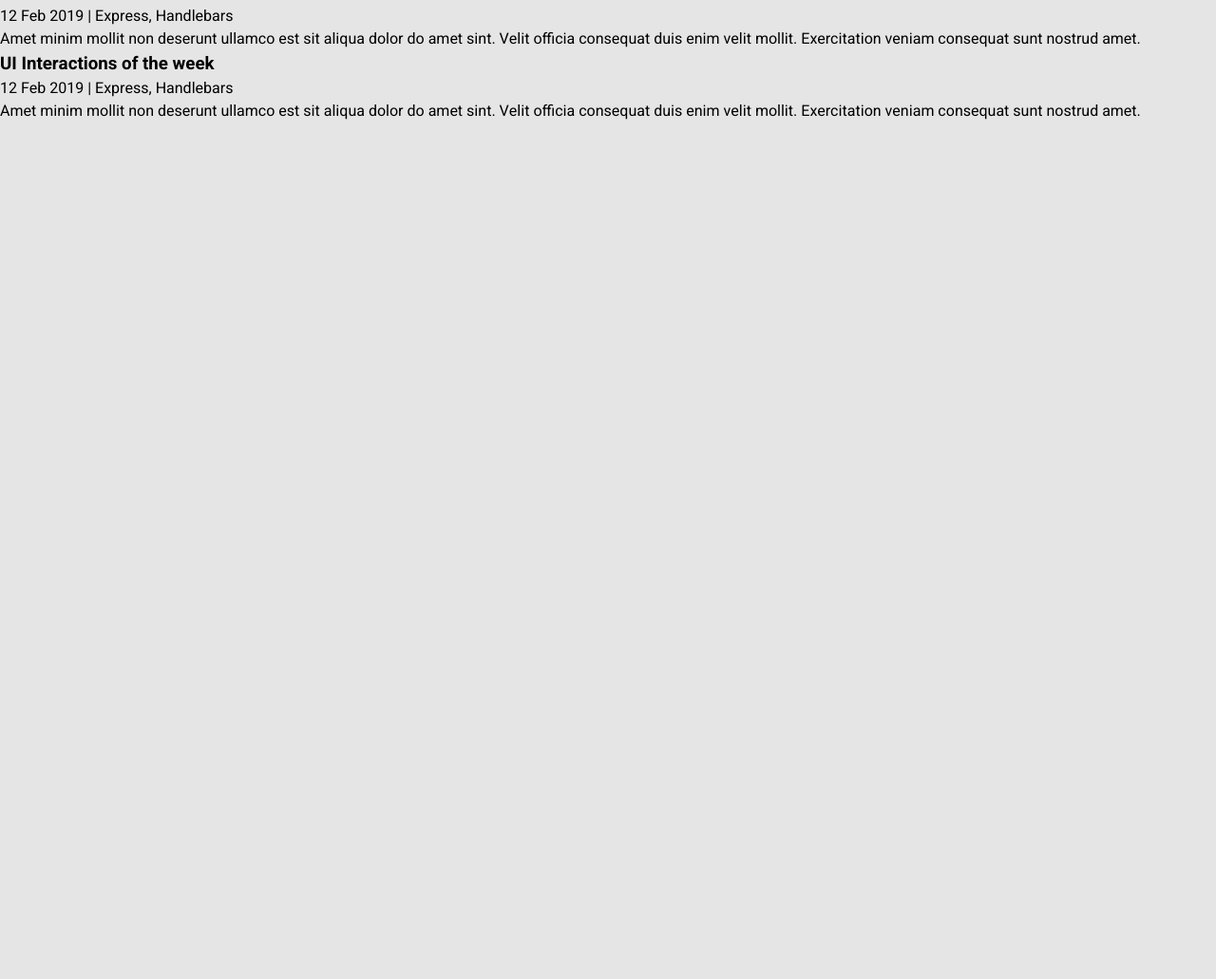
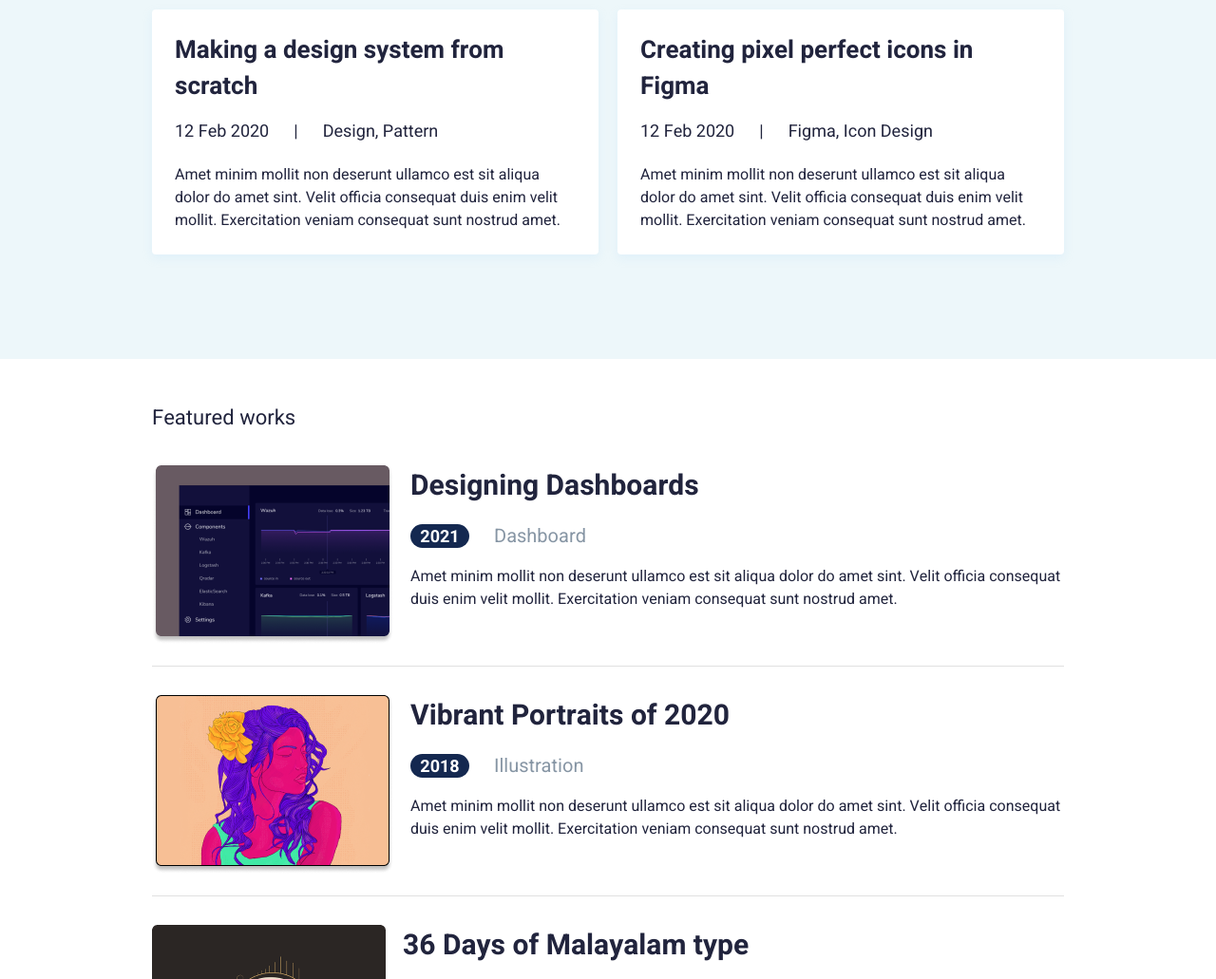
Before and after one commit to Waqar-Hyder/my-portfolio, a plain HTML site: page index.html in a window 1280 px wide. Shown: the part 767-1798 px from the top of the page at 95% size. Before the commit the page ends 896 px from the top, so only its background shows below. Drawn offline with Linux system fonts and the light colour scheme.

Commit message:
desktop view done

```diff
--- a/css/styles.css
+++ b/css/styles.css
@@ -2,7 +2,7 @@ html, body{
     font-family: 'Heebo', sans-serif;
     margin: 0;
     padding: 0;
-    background-color: #E5E5E5;
+    /* background-color: #E5E5E5; */
 }
 header nav{
     height: 50px;
@@ -68,18 +68,16 @@ line-height: 24px;
 color: #21243D;
 }
 .hero-section .hero-inner .col-left button{
-    margin-top: 40px;
-    width: 208px;
-    height: 47px;
-    left: 148px;
-    top: 477px;
-
-    /* Primary */
-
+    margin-top: 38px;
     background: #FF6464;
     border-radius: 2px;
+    color: white;
+    padding: 10px 20px;
+    text-align: center;
+    max-width: fit-content;
     font-weight: 500;
     font-size: 20px;
+    border: #FF6464;
     line-height: 29px;
 
     color: #FFFFFF;
@@ -91,3 +89,170 @@ color: #21243D;
     justify-content: flex-end;
     align-items: center;
 }
+.post-section{
+    height: 396px;
+left: 0px;
+top: 595px;
+
+background: #EDF7FA;
+padding: 32px 0;
+}
+.post-section-inner{
+    max-width: 960px;
+    margin: 0 auto;
+}
+.post-section .post-header h2{
+    font-weight: 400;
+font-size: 22px;
+line-height: 60px;
+
+/* Dark Color */
+
+color: #21243D;
+}
+.post-header{
+    display: flex;
+    align-items: center;
+    justify-content: space-between;
+}
+.post-header a{
+    text-decoration: none;
+    font-weight: 400;
+font-size: 16px;
+line-height: 24px;
+text-align: right;
+
+/* Secondry */
+
+color: #00A8CC;
+}
+.posts{
+    display: flex;
+    gap: 20px;
+}
+.posts .post-item{
+    background: #FFFFFF;
+    box-shadow: 0px 4px 10px rgba(187, 225, 250, 0.25);
+    border-radius: 4px;
+    padding: 24px;
+}
+.posts .post-item #firstheading{
+    font-weight: 700;
+font-size: 26px;
+line-height: 38px;
+color: #21243D;
+margin-bottom: 16px;
+}
+.posts .post-item .meta{
+    font-weight: 400;
+font-size: 18px;
+line-height: 26px;
+
+/* Dark Color */
+
+color: #21243D;
+display: flex;
+gap: 26px;
+align-items: center;
+margin-bottom: 20px;
+}
+.posts .post-item p{
+    font-weight: 400;
+font-size: 16px;
+line-height: 24px;
+
+/* Dark Color */
+
+color: #21243D;
+}
+.featured-section{
+   background-color:#fff;
+   padding: 32px 0;
+}
+.featured-section-inner{
+    max-width: 960px;
+    margin: 0 auto;
+}
+.featured-section-inner .fs-header h2{
+font-weight: 400;
+font-size: 22px;
+line-height: 60px;
+color: #21243D;
+margin-bottom: 20px;
+}
+.featured-section-inner .fs-list .fs-item {
+    display: flex;
+    gap: 18px;
+    padding-bottom: 16px;
+    margin-bottom: 30px;
+    border-bottom: 1px solid #E0E0E0;
+}
+.fs-list .fs-item h3{
+    font-weight: 700;
+font-size: 30px;
+line-height: 44px;
+/* identical to box height */
+
+
+/* Dark Color */
+
+color: #21243D;
+margin-bottom: 16px;
+}
+.fs-item-right .item-meta{
+    display: flex;
+    align-items: center;
+    gap: 26px;
+}
+.fs-item-right .item-meta .badge{
+width: 62px;
+height: 25px;
+background: #142850;
+border-radius: 16px;
+font-weight: 900;
+font-size: 18px;
+color: #FFFFFF;
+text-align: center;
+}
+.fs-item-right .item-meta .category{
+    font-weight: 400;
+font-size: 20px;
+line-height: 29px;
+color: #8695A4;
+}
+.fs-item-right .description{
+    margin-top: 16px;
+    font-weight: 400;
+font-size: 16px;
+line-height: 24px;
+
+/* Dark Color */
+
+color: #21243D;
+}
+.footer{
+    background-color: #fff;
+    max-width: 960px;
+    margin: 0 auto;
+    display: flex;
+    height: 182px;
+    align-items: center;
+    justify-content: center;
+}
+@media  all and (max-width:600px) {
+    .hero-section .hero-inner{
+        flex-direction: column-reverse;
+    }
+    .hero-section .hero-inner .col-right {
+        margin-bottom: 30px;
+    }
+    .hero-section .hero-inner .col-left {
+        text-align: center;
+        margin: 0 20px;
+    }
+    .hero-section .hero-inner .col-left button{
+        margin-left: auto;
+        margin-right: auto;
+    }
+
+}
--- a/index.html
+++ b/index.html
@@ -4,7 +4,7 @@
     <meta charset="UTF-8">
     <meta http-equiv="X-UA-Compatible" content="IE=edge">
     <meta name="viewport" content="width=device-width, initial-scale=1.0">
-    <title>Document</title>
+    <title>Waqar Hyder</title>
     <link rel="preconnect" href="https://fonts.googleapis.com">
     <link rel="preconnect" href="https://fonts.gstatic.com" crossorigin>
     <link href="https://fonts.googleapis.com/css2?family=Heebo:wght@400;500;700&display=swap" rel="stylesheet">
@@ -40,6 +40,7 @@
       </div>
     </section>
     <section class="post-section">
+      <div class="post-section-inner">
       <div class="post-header">
         <h2>Recent Posts</h2>
         <a href="#"> View All</a>
@@ -47,20 +48,81 @@
       <div class="posts">
         <article class="post-item">
           <header>
-            <h3  id="firstheading">UI Interactions of the week</h3>
+            <h3  id="firstheading">Making a design system from scratch</h3>
           </header>
-            <div><span class="published-date">12 Feb 2019</span> | <span class="category"> Express, Handlebars </span> </div>
+          <div class="meta"><span>12 Feb 2020</span><span>|</span><span>Design, Pattern</span></div>
             <p>Amet minim mollit non deserunt ullamco est sit aliqua dolor do amet sint. Velit officia consequat duis enim velit mollit. Exercitation veniam consequat sunt nostrud amet.</p>
         </article>
         <article class="post-item">
           <header>
-            <h3  id="firstheading">UI Interactions of the week</h3>
+            <h3  id="firstheading">Creating pixel perfect icons in Figma</h3>
           </header>
-            <div><span class="published-date">12 Feb 2019</span> | <span class="category"> Express, Handlebars </span> </div>
+          <div class="meta"><span>12 Feb 2020</span><span>|</span><span>Figma, Icon Design </span></div>
             <p>Amet minim mollit non deserunt ullamco est sit aliqua dolor do amet sint. Velit officia consequat duis enim velit mollit. Exercitation veniam consequat sunt nostrud amet.</p>
         </article>
       </div>
+    </div>
 
+    </section>
+    <section class="featured-section">
+      <div class="featured-section-inner">
+        <div class="fs-header">
+          <h2> Featured works</h2>
+        </div>
+        <div class="fs-list">
+          <div class="fs-item">
+          <div class="fs-item-left">
+            <img src="./images/fs1.png" alt="Featured Image">
+          </div>
+          <div class="fs-item-right">
+            <h3>Designing Dashboards</h3>
+            <div class="item-meta">
+              <div class="badge">2021</div>
+              <div class="category">Dashboard</div>
+            </div>
+            <div class="description">
+              Amet minim mollit non deserunt ullamco est sit aliqua dolor do amet sint. Velit officia consequat duis enim velit mollit. Exercitation veniam consequat sunt nostrud amet.
+            </div>
+          </div>
+
+          </div>
+          <div class="fs-item">
+            <div class="fs-item-left">
+              <img src="./images/fs2.png" alt="Featured Image">
+            </div>
+            <div class="fs-item-right">
+              <h3>Vibrant Portraits of 2020</h3>
+              <div class="item-meta">
+                <div class="badge">2018</div>
+                <div class="category">Illustration</div>
+              </div>
+              <div class="description">
+                Amet minim mollit non deserunt ullamco est sit aliqua dolor do amet sint. Velit officia consequat duis enim velit mollit. Exercitation veniam consequat sunt nostrud amet.
+              </div>
+            </div>
+
+            </div>
+            <div class="fs-item">
+              <div class="fs-item-left">
+                <img src="./images/fs3.png" alt="Featured Image">
+              </div>
+              <div class="fs-item-right">
+                <h3>36 Days of Malayalam type</h3>
+                <div class="item-meta">
+                  <div class="badge">2018</div>
+                  <div class="category">Typography</div>
+                </div>
+                <div class="description">
+                  Amet minim mollit non deserunt ullamco est sit aliqua dolor do amet sint. Velit officia consequat duis enim velit mollit. Exercitation veniam consequat sunt nostrud amet.
+                </div>
+              </div>
+
+              </div>
+        </div>
+      </div>
+    </section>
+    <section class="footer">
+      <img src="./images/Footer.svg" alt="">
     </section>
 </body>
 </html>
```
Also changed, not shown: images/Footer.svg (added), images/fs1.png (added), images/fs2.png (added), images/fs3.png (added).
